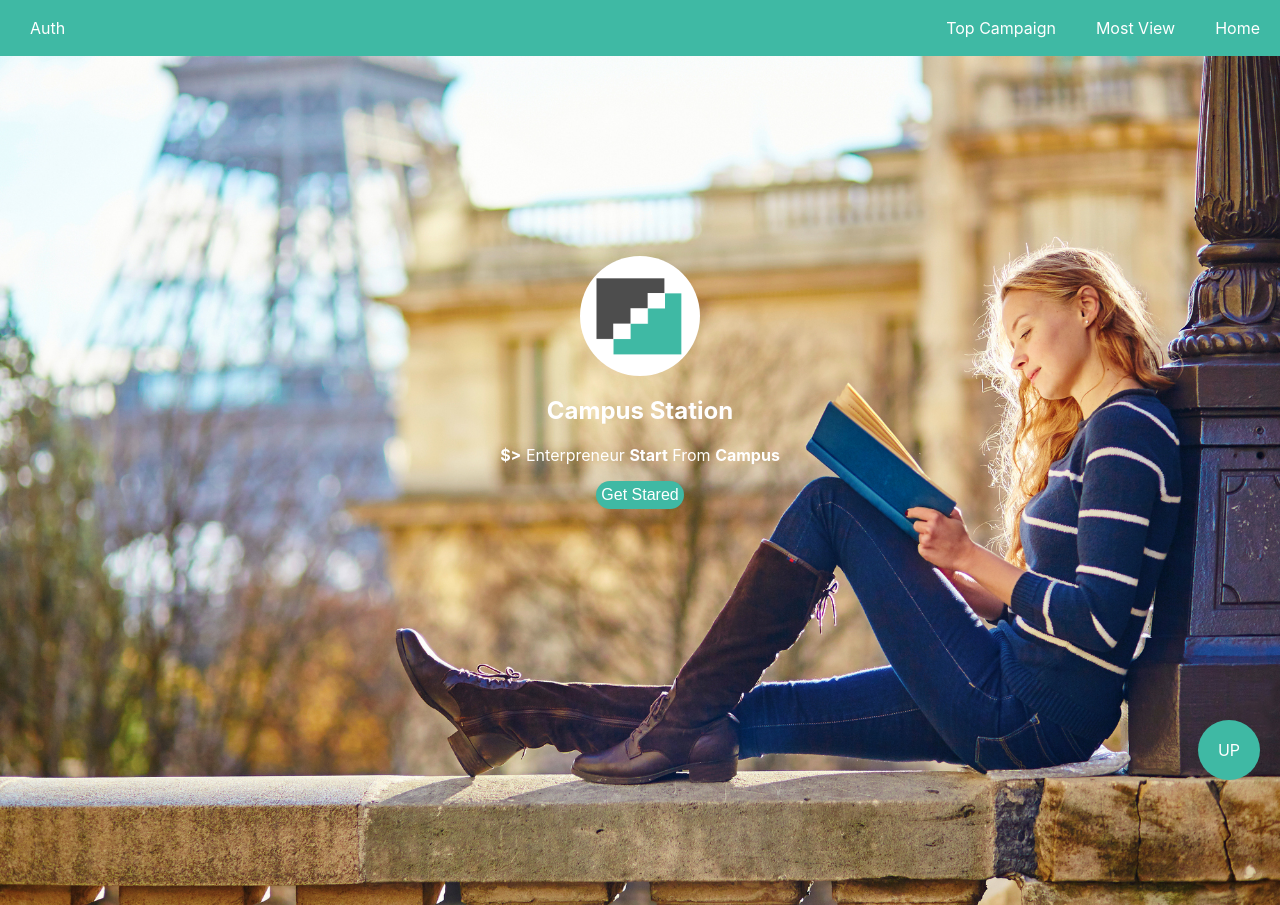
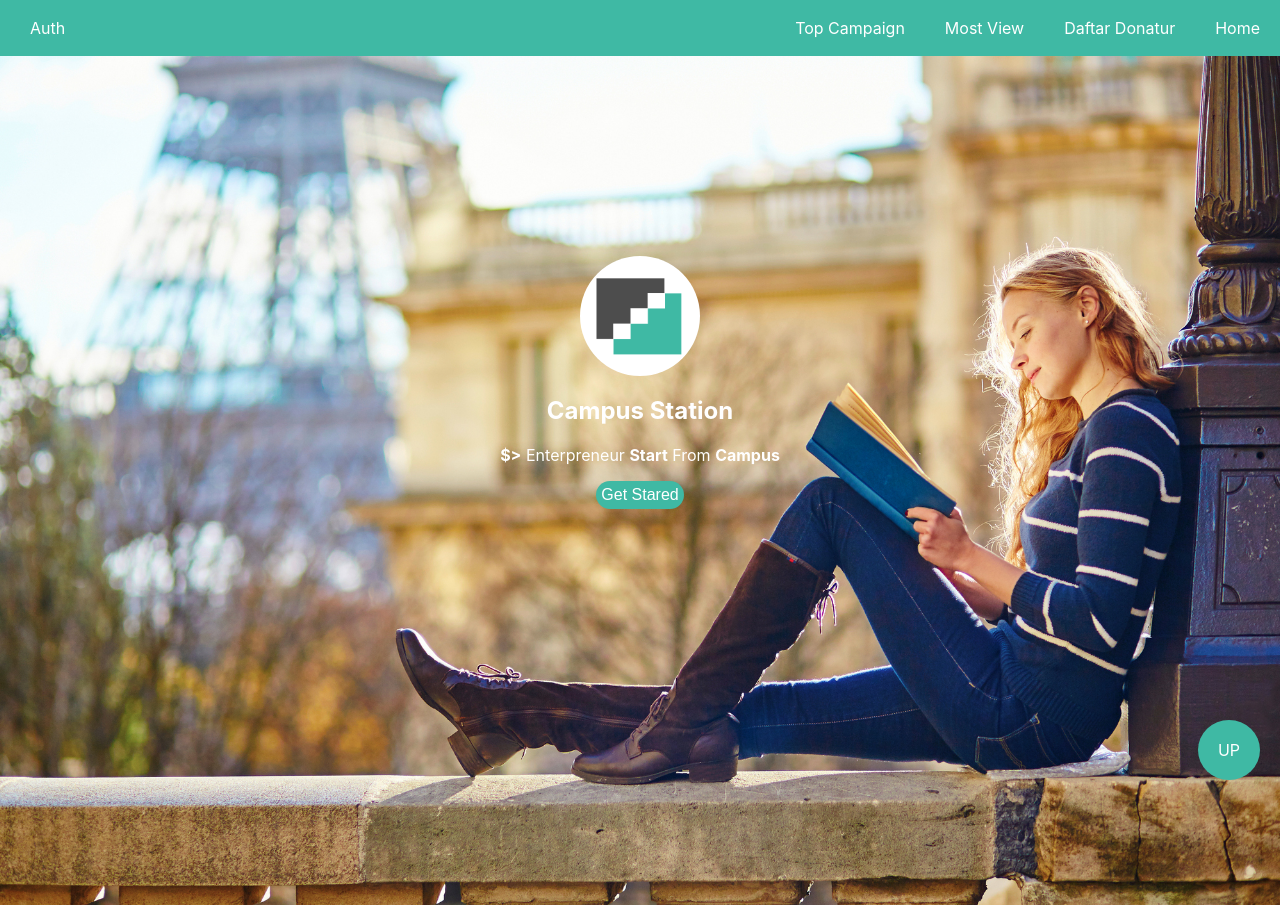
Before and after one commit to abas/project-akhir-web, a PHP site: page / in a window 1280 px wide. Shown: the top 905 px of the page. Run offline with PHP 8.4, Linux system fonts and the light colour scheme; data that the repository does not hold is empty.

Commit message:
update index

```diff
--- a/index.php
+++ b/index.php
@@ -1,9 +1,14 @@
 <?php
     include('php/connect.php');
     include('php/activeUser.php');
+
+    if($data['type'] == 'admin'){
+      // $admin = "<h1>NOTICE ME!</h1>";
+    }
 ?>
   <!DOCTYPE html>
   <html lang="en">
+
   <head>
     <title>Campus Station | Home</title>
     <meta charset="UTF-8">
@@ -17,16 +22,25 @@
 
     <!-- JS -->
     <script type="text/javascript" src="js/command.js"></script>
+  </head>
 
-</head>
   <body id="top">
 
 
     <div class="fixed">
       <ul>
-      <li><a href="index.php">Home</a></li>
-      <li><a href="#mostview">Most View</a></li>
-      <li><a href="#topcampaign">Top Campaign</a></li>
+        <li>
+          <a href="index.php">Home</a>
+        </li>
+        <li>
+          <a href="donatur.php">Daftar Donatur</a>
+        </li>
+        <li>
+          <a class="pointer" onclick="toMostView()">Most View</a>
+        </li>
+        <li>
+          <a class="pointer" onclick="toTopCampaign()">Top Campaign</a>
+        </li>
         <!-- <li><a href="#news">Explore</a></li> -->
         <?php if($data == null) { ?>
         <li class="dropdown" style="float:left;margin-left:10px">
@@ -45,9 +59,7 @@
             <div class="dropdown-content">
               <input style="display:none;" value="0" name="session">
               <button id="logout" style="width:100%;background-color:white;">
-              <a href="#">
-                Logout
-              </a>
+                <a href="#">Logout</a>
               </button>
             </div>
           </form>
@@ -63,17 +75,22 @@
             <img src="image/ico.png" height="100px" alt="" style="margin-top:11px;">
           </div>
           <h2>Campus Station</h2>
-        <p><b>$></b> Enterpreneur <b>Start</b> From <b>Campus</b></p>
+          <p>
+            <b>$></b> Enterpreneur
+            <b>Start</b> From
+            <b>Campus</b>
+          </p>
           <button class="bg-teal white get-start" onclick="window.location.href='#most'">
             Get Stared
           </button>
         </center>
       </div>
     </div>
+
     <legend id="topcampaign"></legend>
     <div class="container">
       <center>
-      <div class="tagline" >
+        <div class="tagline">
           <b>
             Top Campaign
           </b>
@@ -93,17 +110,20 @@
             "Security Assignment"
           ];
 
-        var tag = "Lorem ipsum, dolor sit amet consectetur adipisicing elit. Consequatur ea accusamus aspernatur nulla recusandae aperiam vero, illum odio ullam ut, excepturi error";
+          var tag =
+            "Lorem ipsum, dolor sit amet consectetur adipisicing elit. Consequatur ea accusamus aspernatur nulla recusandae aperiam vero, illum odio ullam ut, excepturi error";
 
-        for(i=1;i<7;i++){
+          for (i = 1; i < 7; i++) {
             cetak("<div class='grid-4' style='padding-bottom:50px;'>");
             cetak("<div class='card' style='width:90%;padding-left:5%;'>");
-              cetak("<a href='detail.html'>");
-                cetak("<img src='https://ukietech.com/filemanager/BLOG/4_404.jpg' alt='image/4_404.jpg' style='width:100%;'>");
+            cetak("<a href='detail.php'>");
+            cetak(
+              "<img src='https://ukietech.com/filemanager/BLOG/4_404.jpg' alt='image/4_404.jpg' style='width:100%;'>"
+            );
             cetak("</a>");
             cetak("<div class='card-container'>");
-                cetak("<h4><b>"+nama[i-1]+"</b></h4>");
-                cetak("<p style='text-align:justify;font-size:small;'>"+tag+"</p>");
+            cetak("<h4><b>" + nama[i - 1] + "</b></h4>");
+            cetak("<p style='text-align:justify;font-size:small;'>" + tag + "</p>");
             cetak("<a href='detail.php' style='text-decoration:none;' class='teal'><b>Read More</b></a>")
             cetak("</div>");
             cetak("</div>");
@@ -138,22 +158,25 @@
               "Security Assignment"
             ];
 
-              var tag = "Lorem ipsum, dolor sit amet consectetur adipisicing elit. Consequatur ea accusamus aspernatur nulla recusandae aperiam vero, illum odio ullam ut, excepturi error debitis fugit ratione unde quibusdam odit eius tempore...";
+            var tag =
+              "Lorem ipsum, dolor sit amet consectetur adipisicing elit. Consequatur ea accusamus aspernatur nulla recusandae aperiam vero, illum odio ullam ut, excepturi error debitis fugit ratione unde quibusdam odit eius tempore...";
             var past = 0;
-              var current = randomize(0,7);
-              for(i=1;i<4;i++){
+            var current = randomize(0, 7);
+            for (i = 1; i < 4; i++) {
               cetak("<div class='grid-4' style='padding-bottom:50px;'>");
 
-                  var current = randomize(0,7);
+              var current = randomize(0, 7);
               cetak("<div class='card bg-white' style='width:90%;padding-left:5%;'>");
-                    cetak("<img src='https://ukietech.com/filemanager/BLOG/4_404.jpg' alt='image/4_404.jpg' style='width:100%;' onerror=\"this.src=\'image/4_404.jpg\';\">");
+              cetak(
+                "<img src='https://ukietech.com/filemanager/BLOG/4_404.jpg' alt='image/4_404.jpg' style='width:100%;' onerror=\"this.src=\'image/4_404.jpg\';\">"
+              );
               cetak("<div class='card-container'>");
-                      if(current==past){
-                        current = randomize(0,7)+1;
+              if (current == past) {
+                current = randomize(0, 7) + 1;
               }
-                      cetak("<h4><b>"+nama[current]+"</b></h4>");
-                      cetak("<p style='text-align:justify;'>"+tag+"</p>");
-                      cetak("<a href='detail.html' style='text-decoration:none;' class='teal'><b>Read More</b></a>")
+              cetak("<h4><b>" + nama[current] + "</b></h4>");
+              cetak("<p style='text-align:justify;'>" + tag + "</p>");
+              cetak("<a href='detail.php' style='text-decoration:none;' class='teal'><b>Read More</b></a>")
               cetak("</div>");
               cetak("</div>");
 
@@ -171,9 +194,12 @@
         <div class="banner-image-rounded">
           <img src="image/ico.png" height="100px" alt="" style="margin-top:11px;">
         </div>
-      <h1 class="teal"><b>Campus Station</b></h1>
+        <h1 class="teal">
+          <b>Campus Station</b>
+        </h1>
         <p>
-        <b>Together</b> we can do <b>Better.</b>
+          <b>Together</b> we can do
+          <b>Better.</b>
         </p>
       </center>
     </div>
@@ -182,20 +208,47 @@
       <div class="container row">
         <center>
           <div class="grid-12" style="padding-top:20px;">
-        <img onclick="window.location.href='https://github.com/ahmadbasir'" class="rounded-item ico-style bg-white pointer-hover" src="https://hammerjs.github.io/assets/img/github-icon.png" alt="image/github-icon.png" onerror="this.src='image/github-icon.png';">
-        <br><br><b>Github</b>
+            <img onclick="window.location.href='https://github.com/ahmadbasir'" class="rounded-item ico-style bg-white pointer-hover"
+              src="https://hammerjs.github.io/assets/img/github-icon.png" alt="image/github-icon.png" onerror="this.src='image/github-icon.png';">
+            <br>
+            <br>
+            <b>Github</b>
           </div>
           <div class="grid-12">
-        <p>&copy; campustation <b>2017</b> by <b>Abas</b></p>
+            <p>&copy; campustation
+              <b>2017</b> by
+              <b>Abas</b>
+            </p>
           </div>
         </center>
       </div>
     </div>
 
-  <a href="#top">
-    <div class="btn-top bg-teal white">
+    <a onclick="toTop()">
+      <div class="btn-top bg-teal white pointer">
         UP
       </div>
     </a>
+    <script>
+      document.querySelector('#top').scrollIntoView( {
+        behavior: 'smooth'
+      });
+      function toTop(){
+        document.querySelector('#top').scrollIntoView( {
+          behavior: 'smooth'
+        });
+      }
+      function toMostView(){
+        document.querySelector('#mostview').scrollIntoView( {
+          behavior: 'smooth'
+        });
+      }
+      function toTopCampaign(){
+        document.querySelector('#topcampaign').scrollIntoView( {
+          behavior: 'smooth'
+        });
+      }
+    </script>
   </body>
+
   </html>
```
Lines whose indentation alone changed are shown as unchanged.
